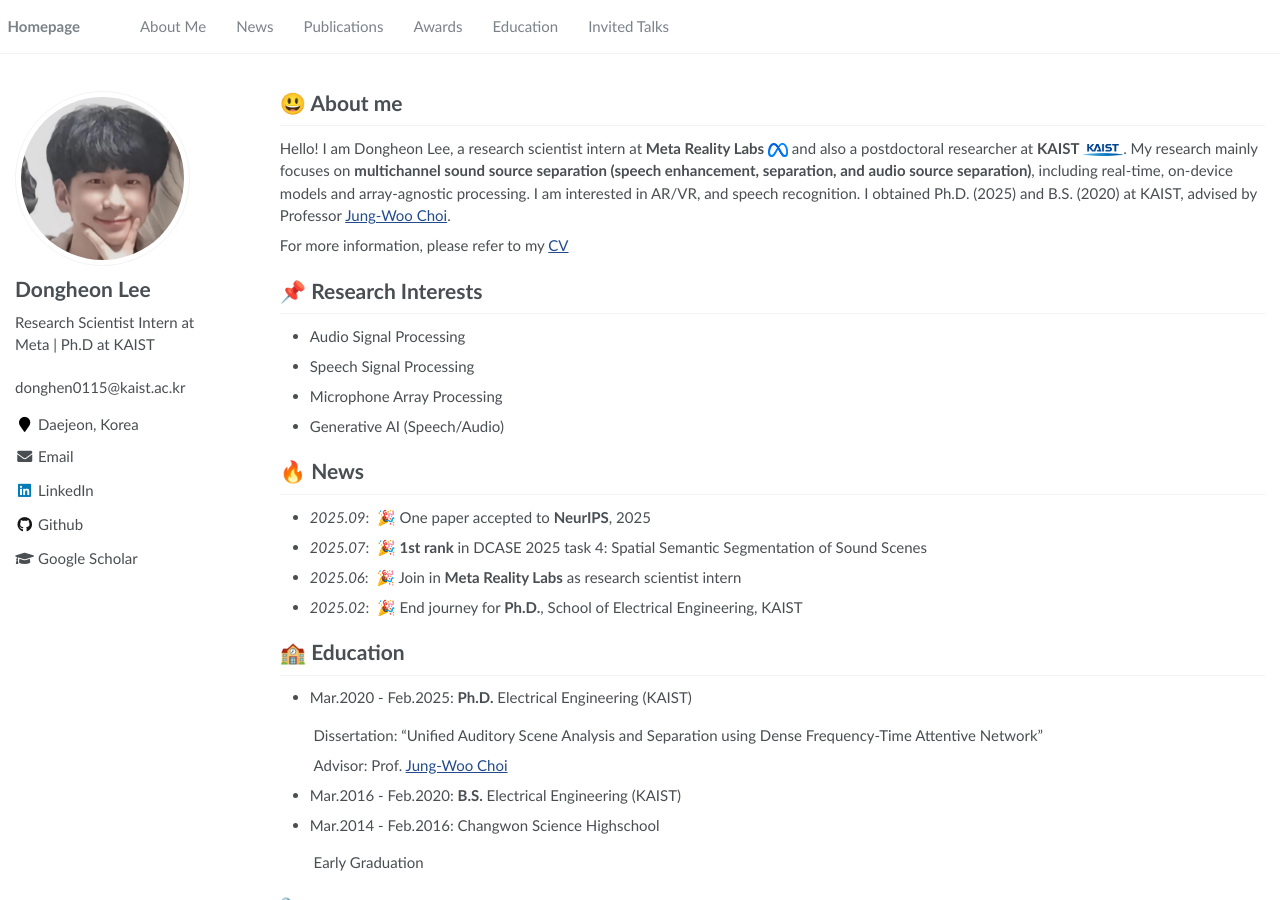
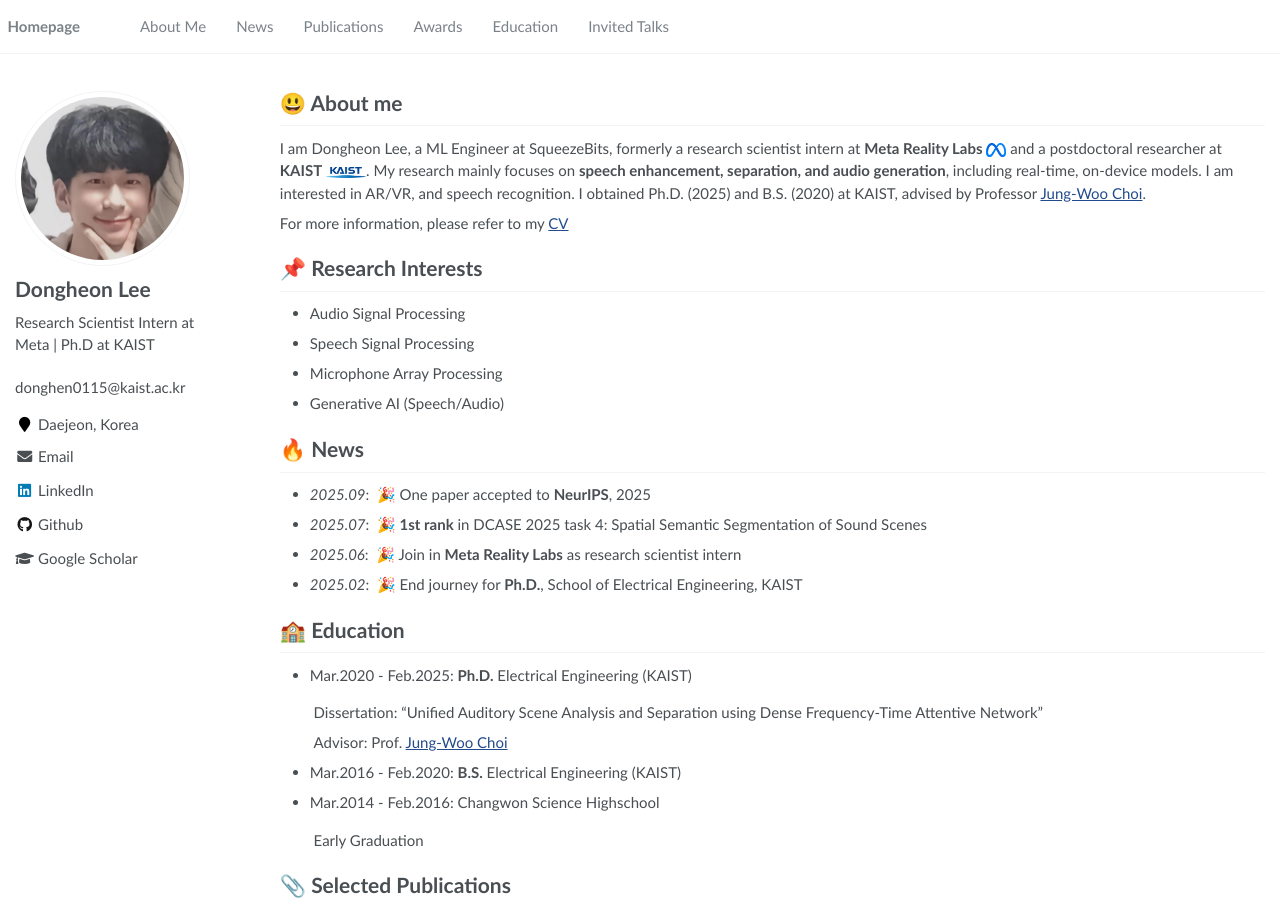
Before and after one commit to donghoney0416/donghoney0416.github.io, a Jekyll site: the page built from _pages/about.md, in a window 1280 px wide and 900 px high. Built offline with Jekyll 4.4.1, drawn with Linux system fonts in a browser that asks for light colours.

```diff
--- a/_pages/about.md
+++ b/_pages/about.md
@@ -18,9 +18,9 @@ redirect_from:
 <span class='anchor' id='about-me'></span>
 
 # 😃 About me
-Hello! I am Dongheon Lee, a research scientist intern at <strong>Meta Reality Labs</strong> <img src="images/meta_logo.png" alt="Meta" width="20"/> and also a postdoctoral researcher at <strong>KAIST</strong> <img src="images/kaist_logo.png" alt="kaist" width="40"/>. My research mainly focuses on <strong>multichannel sound source separation (speech enhancement, separation, and audio source separation)</strong>, including real-time, on-device models and array-agnostic processing. I am interested in AR/VR, and speech recognition. I obtained Ph.D. (2025) and B.S. (2020) at KAIST, advised by Professor [Jung-Woo Choi](https://www.sound.kaist.ac.kr/).
+I am Dongheon Lee, a ML Engineer at SqueezeBits, formerly a research scientist intern at <strong>Meta Reality Labs</strong> <img src="images/meta_logo.png" alt="Meta" width="20"/> and a postdoctoral researcher at <strong>KAIST</strong> <img src="images/kaist_logo.png" alt="kaist" width="40"/>. My research mainly focuses on <strong>speech enhancement, separation, and audio generation</strong>, including real-time, on-device models. I am interested in AR/VR, and speech recognition. I obtained Ph.D. (2025) and B.S. (2020) at KAIST, advised by Professor [Jung-Woo Choi](https://www.sound.kaist.ac.kr/).
 
-For more information, please refer to my [CV](https://drive.google.com/file/d/1jvlwsHGhg4-2sqW7IsRV0QjE6hQiVG4q/view?usp=sharing)
+For more information, please refer to my [CV](https://drive.google.com/file/d/1NqpKciDQsNf2JFtBFe9UCKaFvWBekw7V/view?usp=sharing)
 
 # 📌 Research Interests
 - Audio Signal Processing
```
